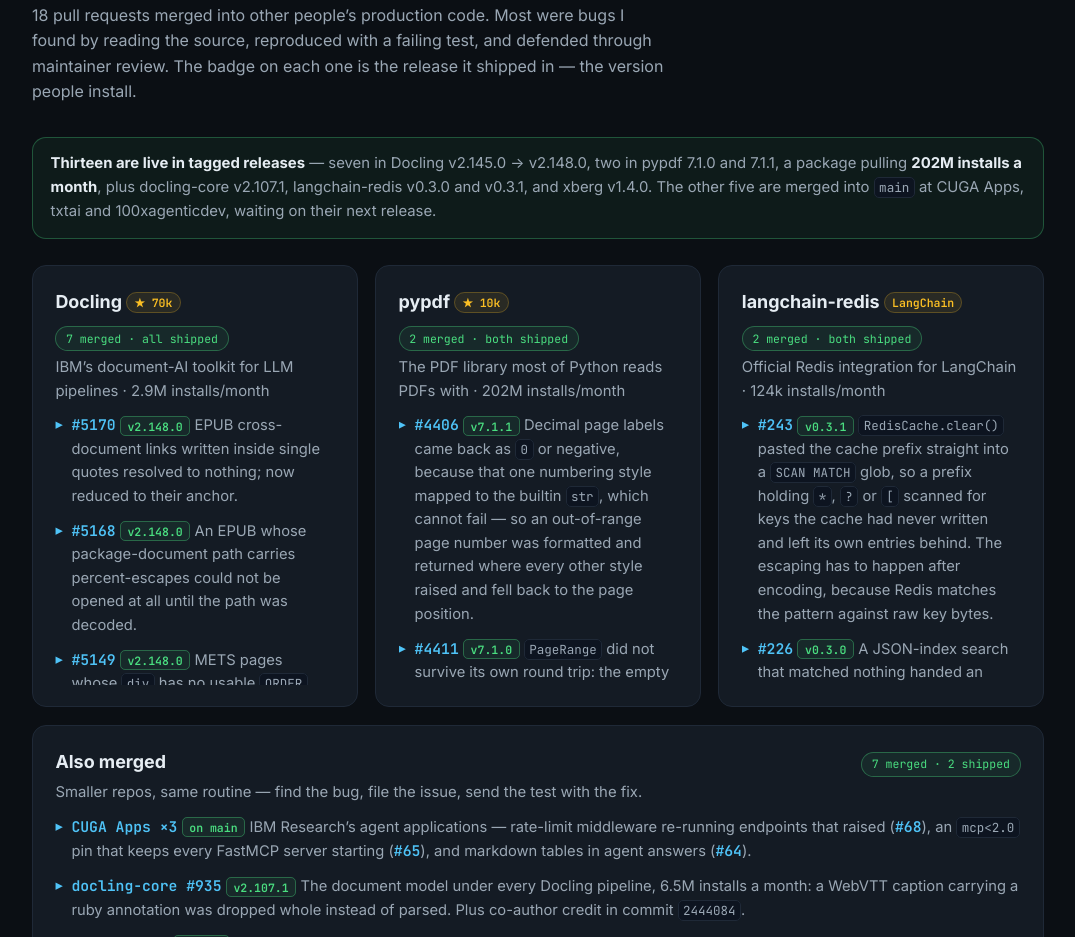
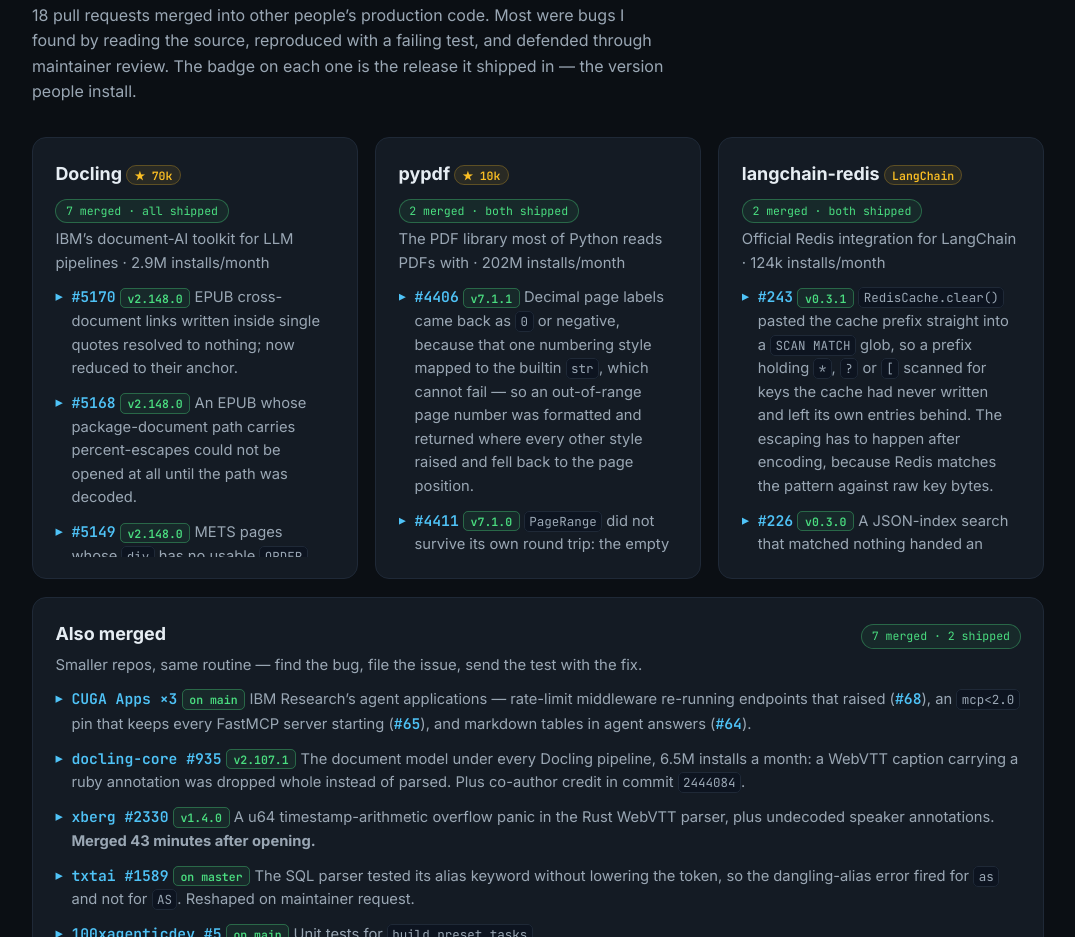
Before and after one commit to Krushil-Dhankecha/krushil-dhankecha.github.io, a plain HTML site: page index.html in a window 1280 px wide. Shown: the part 1187-2124 px from the top of the page, without its empty margins (102-1177 px from the left). Drawn offline with Linux system fonts and the light colour scheme.

Commit message:
Drop the tagged-releases callout (#6)
It restated what the section already shows: every merged entry carries
the release badge it shipped in, and the stat tile above counts them.
Removing the paragraph and its styles leaves the lead running straight
into the cards.

```diff
--- a/assets/style.css
+++ b/assets/style.css
@@ -232,16 +232,6 @@ code {
 .card-list li::before { content: "▸"; color: var(--accent); position: absolute; left: 0; }
 .card-list a { font-family: var(--mono); font-weight: 600; }
 .muted { opacity: 0.75; }
-.ship-note {
-  border: 1px solid rgba(74, 222, 128, 0.3);
-  background: rgba(74, 222, 128, 0.06);
-  border-radius: var(--radius);
-  padding: 0.9rem 1.1rem;
-  margin-bottom: 1.6rem;
-  color: var(--text-dim);
-  font-size: 0.93rem;
-}
-.ship-note strong { color: var(--text); }
 .ship {
   font-family: var(--mono);
   font-size: 0.72rem;
--- a/index.html
+++ b/index.html
@@ -77,13 +77,6 @@
     18 pull requests merged into other people&rsquo;s production code. Most were bugs I found by
     reading the source, reproduced with a failing test, and defended through maintainer review.
     The badge on each one is the release it shipped in &mdash; the version people install.
-  </p>
-
-  <p class="ship-note">
-    <strong>Thirteen are live in tagged releases</strong> &mdash; seven in Docling v2.145.0 &rarr; v2.148.0,
-    two in pypdf 7.1.0 and 7.1.1, a package pulling <strong>202M installs a month</strong>, plus
-    docling-core v2.107.1, langchain-redis v0.3.0 and v0.3.1, and xberg v1.4.0. The other five are
-    merged into <code>main</code> at CUGA Apps, txtai and 100xagenticdev, waiting on their next release.
   </p>
 
   <div class="cards">
```
